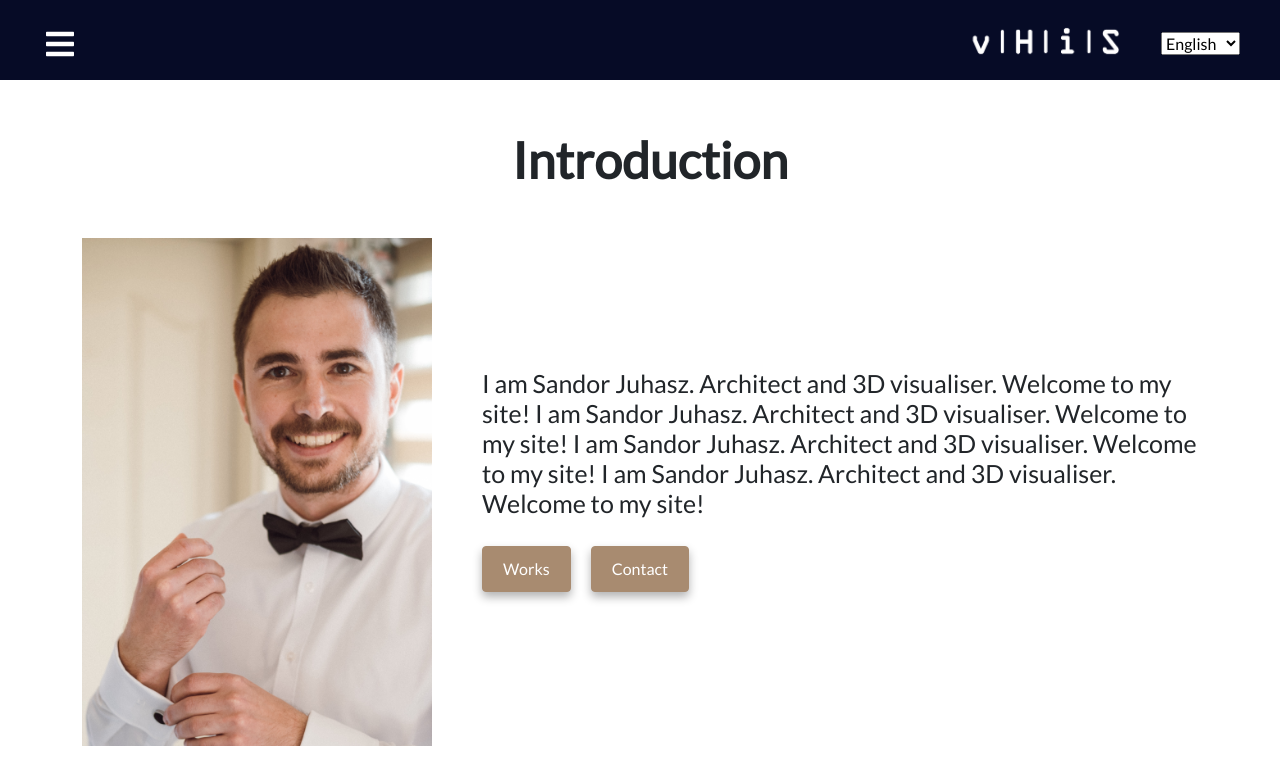
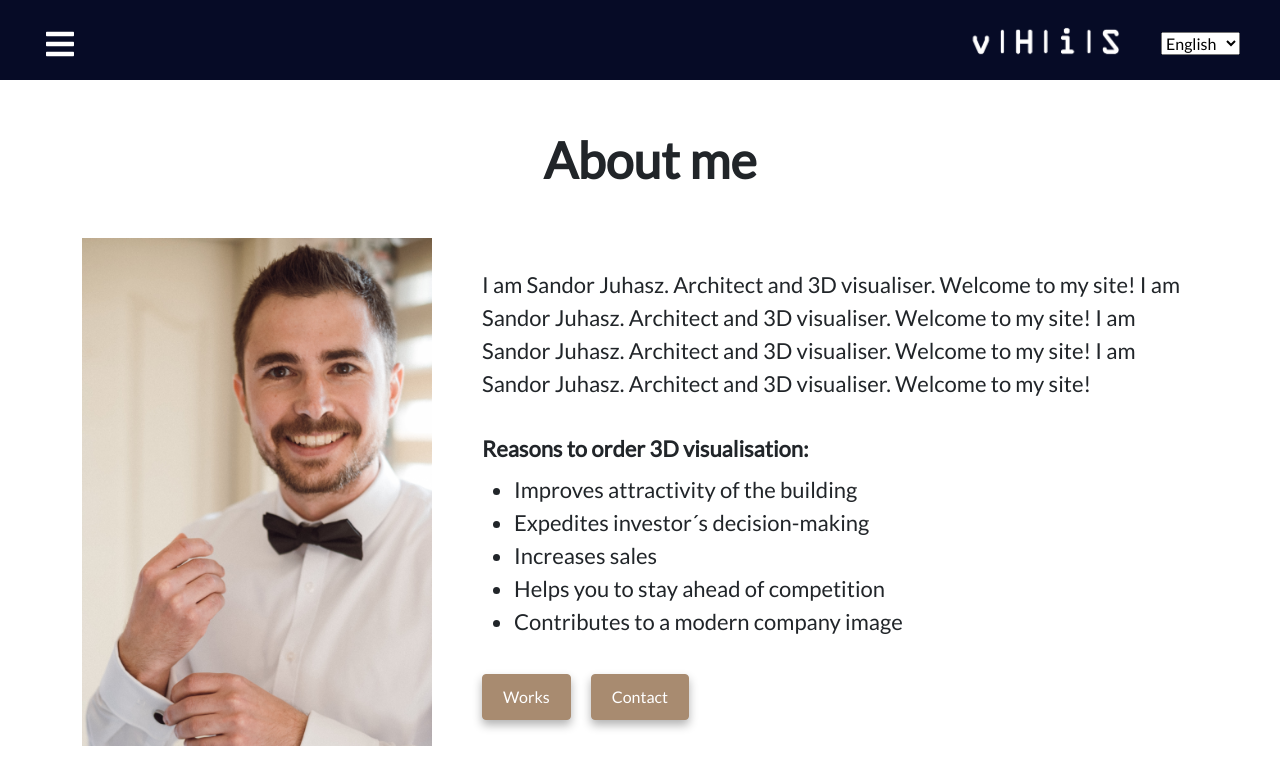
Before and after one commit to fhonoria/3d_visualization_site, a React (Create React App) app: page /about in a window 1280 px wide. Shown: the top 784 px of the page. Built offline with nearby package versions, Linux system fonts and the light colour scheme.

Commit message:
translated services, about, contact, prices and works pages

```diff
--- a/src/components/Services.js
+++ b/src/components/Services.js
@@ -70,7 +70,7 @@ function Services(props) {
               </a>
             </div>
             <div className="col-3">
-              <a href="./Works#products" className="work-button">
+              <a href="./Works#product-design" className="work-button">
                 <HiIcons.HiLightBulb className="bulb-icon" />
                 <h4>
                   <strong className="text-uppercase">
--- a/src/pages/About.css
+++ b/src/pages/About.css
@@ -12,12 +12,14 @@
   margin-left: 20px;
 }
 
-.about h3 {
-  font-size: 25px;
-  margin-top: 20px;
+.about h2,
+h3,
+li {
+  font-size: 22px;
+  line-height: 1.5;
   margin-left: 20px;
 }
 
 .about .header-text {
-  margin: 150px 0;
+  margin: 70px 0;
 }
--- a/src/pages/About.js
+++ b/src/pages/About.js
@@ -1,12 +1,46 @@
-import React from "react";
+import React, { Fragment } from "react";
 import profile from "../photos/profile.jpg";
 import "./About.css";
+import ReactHtmlParser from "react-html-parser";
 
 function About(props) {
+  let content = {
+    English: {
+      title: "About me",
+      description:
+        "I am Sandor Juhasz. Architect and 3D visualiser. Welcome to my site! I am Sandor Juhasz. Architect and 3D visualiser. Welcome to my site! I am Sandor Juhasz. Architect and 3D visualiser. Welcome to my site! I am Sandor Juhasz. Architect and 3D visualiser. Welcome to my site!",
+      worksButton: "Works",
+      contactButton: "Contact",
+      reasonTitle: "Reasons to order 3D visualisation:",
+      reasons: `<li>Improves attractivity of the building</li>
+              <li>Expedites investor´s decision-making</li>
+              <li>Increases sales</li>
+              <li>Helps you to stay ahead of competition</li>
+              <li>Contributes to a modern company image</li>`,
+    },
+    German: {
+      title: "Über mich",
+      description:
+        "Ich bin Sandor Juhasz. Architekt und 3D Visualisierer. Wilkommen auf meiner Webseite! Ich bin Sandor Juhasz. Architekt und 3D Visualisierer. Wilkommen auf meiner Webseite! Ich bin Sandor Juhasz. Architekt und 3D Visualisierer. Wilkommen auf meiner Webseite!",
+      worksButton: "Portfolio",
+      contactButton: "Kontakt",
+      reasonTitle: "Warum 3D?",
+      reasons: `<li>Verbessert die Attraktivität des Gebäudes</li>
+              <li>Beschleunigt die Entscheidungsfindung von den Investoren</li>
+              <li>Steigert den Verkauf</li>
+              <li>Hilft vor der Konkurrenz in Führung zu bleiben</li>
+              <li>Trägt zu einem modernen Unternehmensimage bei</li>`,
+    },
+  };
+
+  props.language === "German"
+    ? (content = content.German)
+    : (content = content.English);
+
   return (
     <div className="about">
       <section>
-        <h1>Introduction</h1>
+        <h1>{content.title}</h1>
       </section>
       <div className="container">
         <div className="row">
@@ -14,18 +48,19 @@ function About(props) {
             <img src={profile} alt="profile_photo" className="img-fluid"></img>
           </div>
           <div className="col-8 header-text">
-            <h3>
-              I am Sandor Juhasz. Architect and 3D visualiser. Welcome to my
-              site! I am Sandor Juhasz. Architect and 3D visualiser. Welcome to
-              my site! I am Sandor Juhasz. Architect and 3D visualiser. Welcome
-              to my site! I am Sandor Juhasz. Architect and 3D visualiser.
-              Welcome to my site!
-            </h3>
+            <Fragment>
+              <h3>{content.description}</h3>
+              <br />
+              <h2>
+                <strong>{content.reasonTitle}</strong>
+              </h2>
+              <ul>{ReactHtmlParser(content.reasons)}</ul>
+            </Fragment>
             <a href="./Works" className="btn btn-branding">
-              Works
+              {content.worksButton}
             </a>
             <a href="./Contact" className="btn btn-branding">
-              Contact
+              {content.contactButton}
             </a>
           </div>
         </div>
--- a/src/pages/Contact.js
+++ b/src/pages/Contact.js
@@ -2,13 +2,30 @@ import React from "react";
 import "./Contact.css";
 
 function Contact(props) {
+  let content = {
+    English: {
+      title: "Contact",
+      email: "Email",
+      phone: "Phone",
+    },
+    German: {
+      title: "Kontakt",
+      email: "E-Mail",
+      phone: "Telefon",
+    },
+  };
+
+  props.language === "German"
+    ? (content = content.German)
+    : (content = content.English);
+
   return (
     <div className="contact">
       <section>
-        <h1>Contact</h1>
+        <h1>{content.title}</h1>
       </section>
       <section>
-        <h2 className="mb-3">Email</h2>
+        <h2 className="mb-3">{content.email}</h2>
         <a href="mailto:juhasz.sandor.1988@gmail.com">
           juhasz.sandor.1988@gmail.com
         </a>
@@ -24,7 +41,7 @@ function Contact(props) {
         </a>
       </section>
       <section>
-        <h2 className="mb-3">Phone</h2>
+        <h2 className="mb-3">{content.phone}</h2>
         <p>+49 162 1234 5678</p>
       </section>
     </div>
--- a/src/pages/Prices.js
+++ b/src/pages/Prices.js
@@ -3,15 +3,28 @@ import Services from "../components/Services";
 import "./Prices.css";
 
 function Prices(props) {
+  let content = {
+    English: {
+      orderButton: "Order",
+    },
+    German: {
+      orderButton: "Bestellen",
+    },
+  };
+
+  props.language === "German"
+    ? (content = content.German)
+    : (content = content.English);
+
   return (
     <div className="prices">
       <section>
         <h1>Prices</h1>
       </section>
-      <Services />
+      <Services language={props.language} />
       <div className="container">
         <div className="row">
-          <div className="col-4 column">
+          <div className="col-3 column">
             <h2>100€</h2>
             <br />
             <p>Details</p>
@@ -20,10 +33,10 @@ function Prices(props) {
             <p>Details</p>
             <br />
             <a href="./Contact" className="btn btn-branding">
-              Order
+              {content.orderButton}
             </a>
           </div>
-          <div className="col-4 column">
+          <div className="col-3 column">
             <h2>100€</h2>
             <br />
             <p>Details</p>
@@ -32,10 +45,10 @@ function Prices(props) {
             <p>Details</p>
             <br />
             <a href="./Contact" className="btn btn-branding">
-              Order
+              {content.orderButton}
             </a>
           </div>
-          <div className="col-4 column">
+          <div className="col-3 column">
             <h2>100€</h2>
             <br />
             <p>Details</p>
@@ -44,7 +57,19 @@ function Prices(props) {
             <p>Details</p>
             <br />
             <a href="./Contact" className="btn btn-branding">
-              Order
+              {content.orderButton}
+            </a>
+          </div>
+          <div className="col-3 column">
+            <h2>100€</h2>
+            <br />
+            <p>Details</p>
+            <p>Details</p>
+            <p>Details</p>
+            <p>Details</p>
+            <br />
+            <a href="./Contact" className="btn btn-branding">
+              {content.orderButton}
             </a>
           </div>
         </div>
--- a/src/pages/Works.js
+++ b/src/pages/Works.js
@@ -1,5 +1,6 @@
 import React from "react";
 import "./Works.css";
+import Services from "../components/Services";
 import exterior1 from "../photos/final_mo_day.jpg";
 import exterior2 from "../photos/final_mo_night.jpg";
 import exterior3 from "../photos/final_night_2_ps.jpg";
@@ -11,9 +12,33 @@ import interior4 from "../photos/Daylight_final_ps.jpg";
 import object1 from "../photos/Mo_closeup_final.jpg";
 import object2 from "../photos/Closeup_final_ps.jpg";
 import floorphoto from "../photos/floorplans.jpeg";
-import Services from "../components/Services";
+import product1 from "../photos/Backpack_01.jpg";
+import product2 from "../photos/Backpack_02.jpg";
+import product3 from "../photos/Portable_TV_01.jpg";
+import product4 from "../photos/Portable_TV_02.jpg";
+import product5 from "../photos/Sword_01.jpg";
+import product6 from "../photos/Sword_02.jpg";
 
 function Works(props) {
+  let content = {
+    English: {
+      titleExterior: "3D exterior visualisation",
+      titleInterior: "3D interior visualisation",
+      title3dFloorplan: "3D floor plans",
+      titleProduct: "3D product visualisation",
+    },
+    German: {
+      titleExterior: "3D Architektur Visualisierung",
+      titleInterior: "3D Innenraum Visualisierung",
+      title3dFloorplan: "3D Grundrisse",
+      titleProduct: "3D Produktvisualisierung",
+    },
+  };
+
+  props.language === "German"
+    ? (content = content.German)
+    : (content = content.English);
+
   return (
     <div className="works">
       <section>
@@ -22,7 +47,7 @@ function Works(props) {
       <Services language={props.language} />
       <div className="container">
         <section id="exterior">
-          <h2>3D exterior visualisation</h2>
+          <h2>{content.titleExterior}</h2>
           <div className="row">
             <div className="col-6">
               <img
@@ -55,7 +80,7 @@ function Works(props) {
           </div>
         </section>
         <section id="interior">
-          <h2>3D interior visualisation</h2>
+          <h2>{content.titleInterior}</h2>
           <div className="row">
             <div className="col-6">
               <img
@@ -102,7 +127,7 @@ function Works(props) {
           </div>
         </section>
         <section id="floor-plans">
-          <h2>3D floor plans</h2>
+          <h2>{content.title3dFloorplan}</h2>
           <div className="row">
             <div className="col-4">
               <img
@@ -148,6 +173,53 @@ function Works(props) {
             </div>
           </div>
         </section>
+        <section id="product-design">
+          <h2>{content.titleProduct}</h2>
+          <div className="row">
+            <div className="col-6">
+              <img
+                src={product1}
+                className="img-fluid mb-4"
+                alt="3d floor plans"
+              ></img>
+            </div>
+            <div className="col-6">
+              <img
+                src={product2}
+                className="img-fluid mb-4"
+                alt="3d floor plans"
+              ></img>
+            </div>
+            <div className="col-6">
+              <img
+                src={product3}
+                className="img-fluid mb-4"
+                alt="3d floor plans"
+              ></img>
+            </div>
+            <div className="col-6">
+              <img
+                src={product4}
+                className="img-fluid mb-4"
+                alt="3d floor plans"
+              ></img>
+            </div>
+            <div className="col-6">
+              <img
+                src={product5}
+                className="img-fluid mb-4"
+                alt="3d floor plans"
+              ></img>
+            </div>
+            <div className="col-6">
+              <img
+                src={product6}
+                className="img-fluid mb-4"
+                alt="3d floor plans"
+              ></img>
+            </div>
+          </div>
+        </section>
       </div>
     </div>
   );
```
